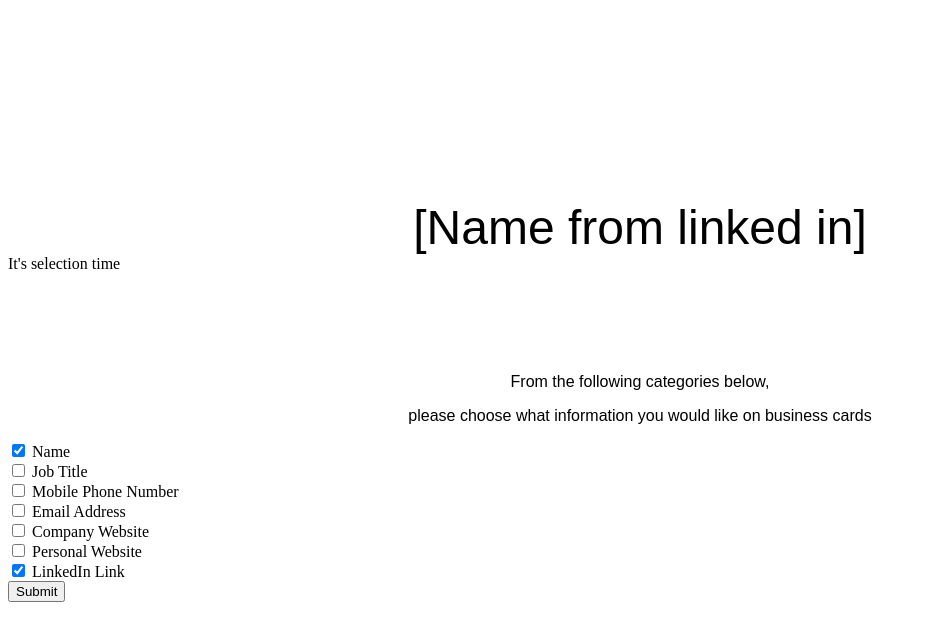
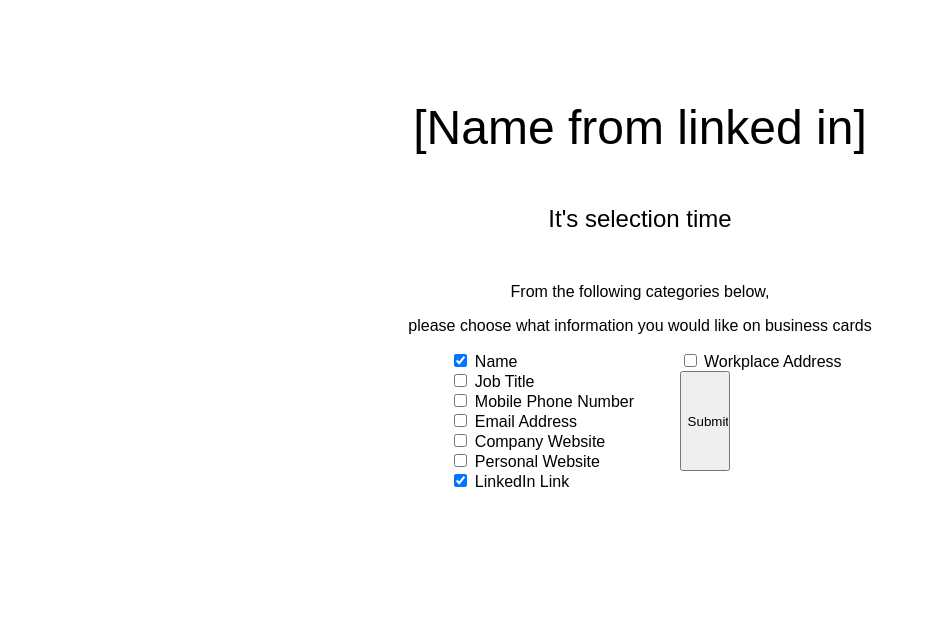
Before and after one commit to KimberleyLawrence/business_card, a plain HTML site: page selection_page.html in a window 1280 px wide. Shown: the whole page, without its empty margins (0-926 px from the left). Drawn offline with Linux system fonts and the light colour scheme.

Commit message:
Business card, american psycho style

```diff
--- a/index.css
+++ b/index.css
@@ -2,13 +2,19 @@
   text-align: center;
   font-size: 3em;
   font-family: sans-serif;
-  margin-top: 200px;
+  margin-top: 100px;
+}
+.subheader{
+  text-align: center;
+  font-size: 1.5em;
+  font-family: sans-serif;
+  margin-top: 50px;
 }
 .description{
   text-align: center;
   font-size: 1em;
   font-family: sans-serif;
-  margin-top: 100px;
+  margin-top: 50px;
 }
 .start_button{
   text-align: center;
@@ -31,3 +37,16 @@ a{
 .container{
   vertical-align: middle;
 }
+.selection_list{
+  margin-left: 35%;
+  margin-right: 30%;
+  font-family: sans-serif;
+  -webkit-column-count: 2; /* Chrome, Safari, Opera */
+  -moz-column-count: 2; /* Firefox */
+  column-count: 2;
+}
+.submit{
+  text-align: center;
+  width: 50px;
+  height: 100px;
+}
--- a/selection_page.html
+++ b/selection_page.html
@@ -11,8 +11,9 @@
       <p> From the following categories below, </p>
       <p> please choose what information you would like on business cards </p>
     </div>
+
+      <form action="asp file name here" method="get">
         <div class="selection_list">
-    <form action="asp file name here" method="get">
           <input type="checkbox" name="selection" value="Name" checked="checked"> Name <br>
           <input type="checkbox" name="selection" value="Title" > Job Title<br>
           <input type="checkbox" name="selection" value="Mobile"> Mobile Phone Number<br>
@@ -20,9 +21,11 @@
           <input type="checkbox" name="selection" value="Website"> Company Website<br>
           <input type="checkbox" name="selection" value="P_Website"> Personal Website <br>
           <input type="checkbox" name="selection" value="Linkedin" checked="checked"> LinkedIn Link<br>
-      <input type="submit" value="Submit">
+          <input type="checkbox" name="selection" value="Address"> Workplace Address <br>
+          <input type="submit" value="Submit" class="submit">
+        </div>
       </form>
-  </div>
+
 
   </body>
 </html>
```
Also changed, not shown: index.html (added, +19 -0 lines), 1 other file. Lines whose indentation alone changed are shown as unchanged.
